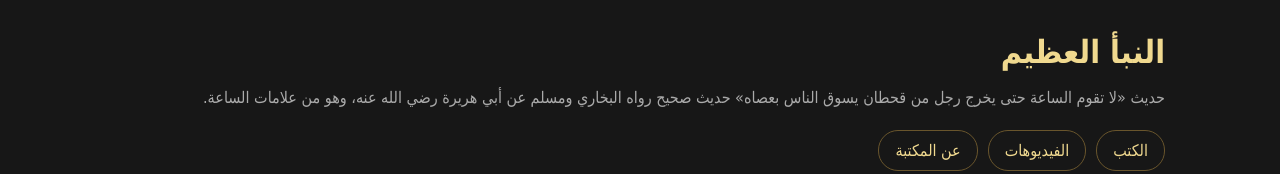
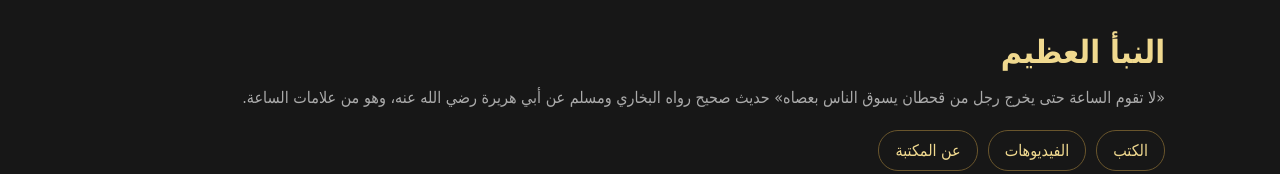
Before and after one commit to bandpro45-107/fluffy-octo-invention, a plain HTML site: page index.html in a window 1280 px wide. Shown: the top 174 px of the page. Drawn offline with Linux system fonts and the light colour scheme.

Commit message:
Update paragraph text in index.html

```diff
--- a/index.html
+++ b/index.html
@@ -233,7 +233,7 @@ footer {
 <header>
 <div class="container">
 <h1 class="brand"> النبأ العظيم  </h1>
-<p> حديث «لا تقوم الساعة حتى يخرج رجل من قحطان يسوق الناس بعصاه» حديث صحيح رواه البخاري ومسلم عن أبي هريرة رضي الله عنه، وهو من علامات الساعة.</p>
+<p>  «لا تقوم الساعة حتى يخرج رجل من قحطان يسوق الناس بعصاه» حديث صحيح رواه البخاري ومسلم عن أبي هريرة رضي الله عنه، وهو من علامات الساعة.</p>
 
 <nav>
 <a href="#books">الكتب</a>
```
